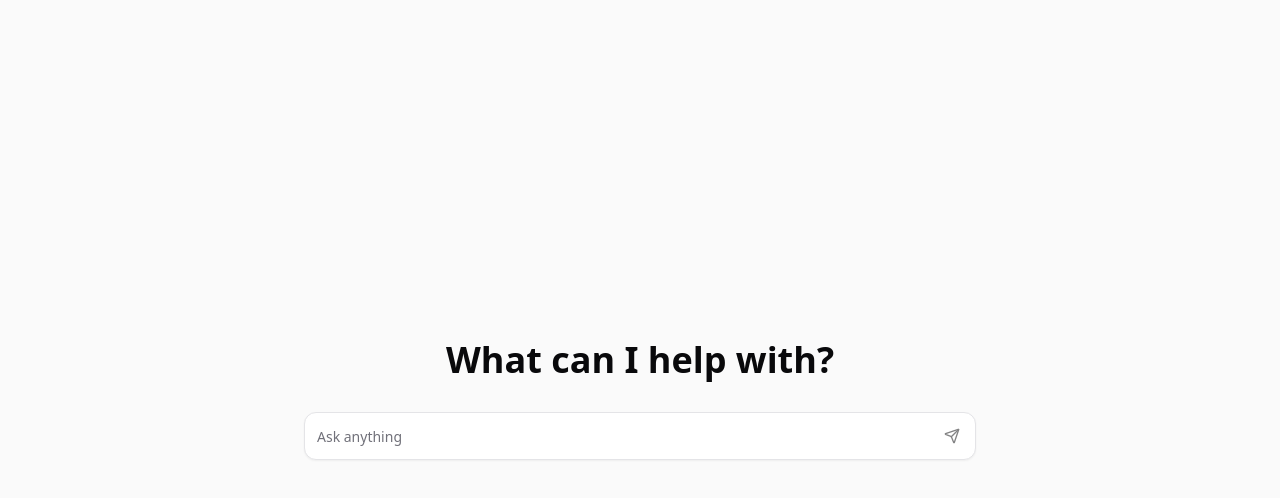
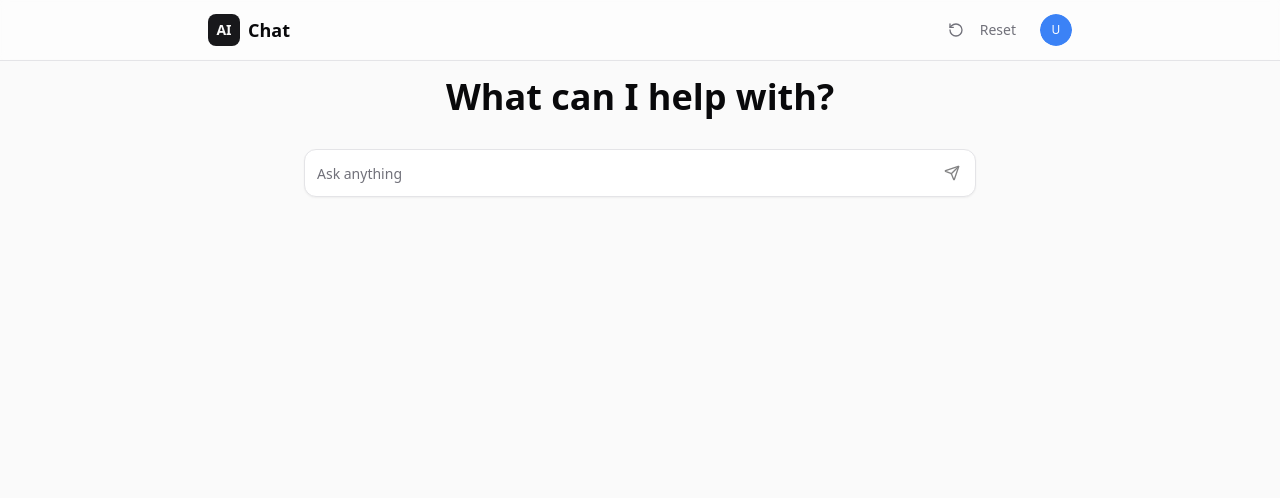
Before and after one commit to eiensatya7/tag-a-chat, a React (Vite) app: page / in a window 1280 px wide. Shown: the top 498 px of the page. Built offline with nearby package versions, Linux system fonts and the light colour scheme.

Commit message:
Update TopBar component
Update TopBar to be visible on the landing page and change the user avatar to a text-based element with a blue background.

```diff
--- a/src/components/TopBar.tsx
+++ b/src/components/TopBar.tsx
@@ -32,8 +32,7 @@ export const TopBar = ({ onReset }: TopBarProps) => {
             </Button>
 
             <Avatar className="h-8 w-8">
-              <AvatarImage src="https://images.unsplash.com/photo-1472099645785-5658abf4ff4e?w=32&h=32&fit=crop&crop=face" alt="User" />
-              <AvatarFallback className="text-xs bg-muted">U</AvatarFallback>
+              <AvatarFallback className="text-xs bg-blue-500 text-white">U</AvatarFallback>
             </Avatar>
           </div>
         </div>
--- a/src/pages/Index.tsx
+++ b/src/pages/Index.tsx
@@ -65,7 +65,9 @@ const Index = () => {
 
   if (chatState === 'initial') {
     return (
-      <div className="min-h-screen flex items-center justify-center bg-background p-4">
+      <div className="min-h-screen bg-background">
+        <TopBar onReset={handleReset} />
+        <div className="flex-1 flex items-center justify-center p-4">
           <div className="w-full max-w-2xl text-center animate-fade-in">
             <h1 className="text-4xl font-semibold mb-8 text-foreground">
               What can I help with?
@@ -75,6 +77,7 @@ const Index = () => {
               placeholder="Ask anything"
               className="w-full"
             />
+          </div>
         </div>
       </div>
     );
```
Lines whose indentation alone changed are shown as unchanged.
